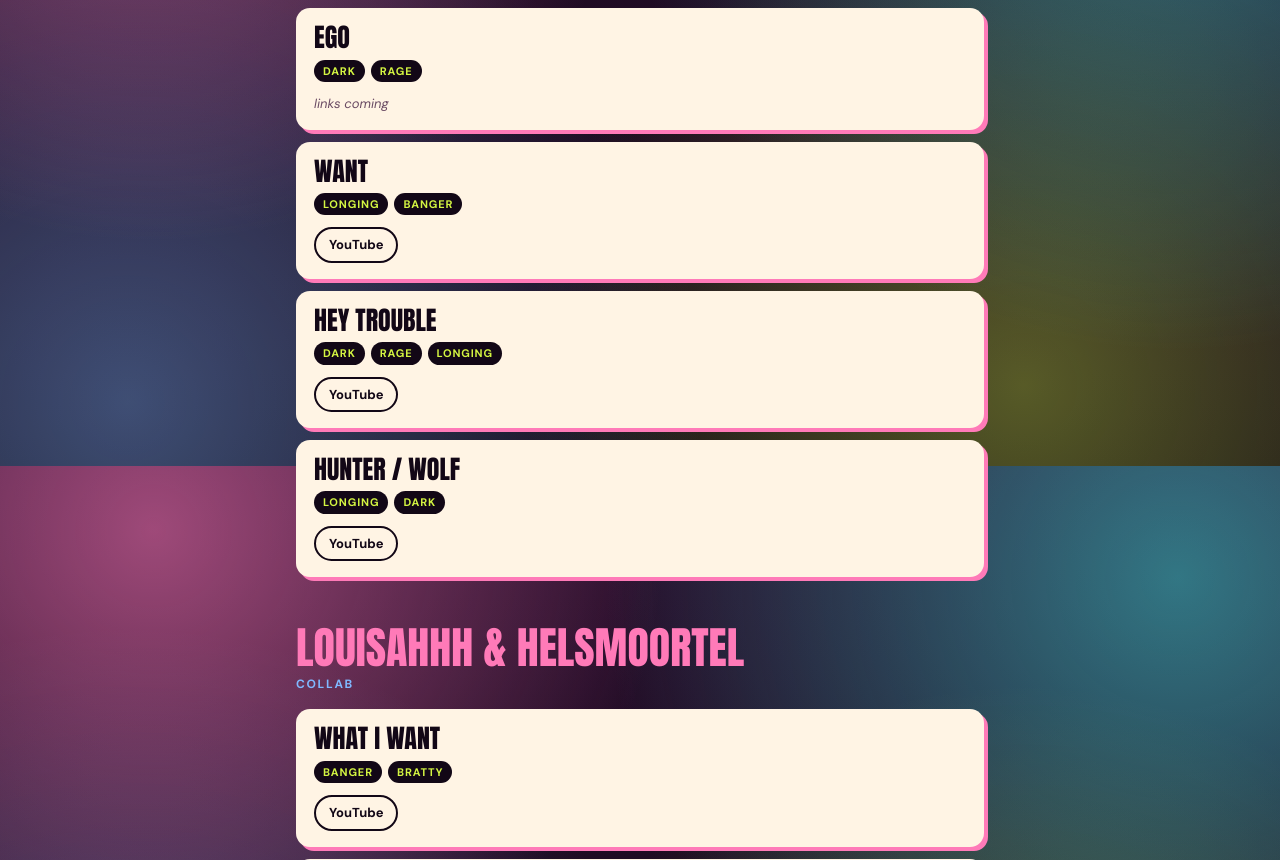
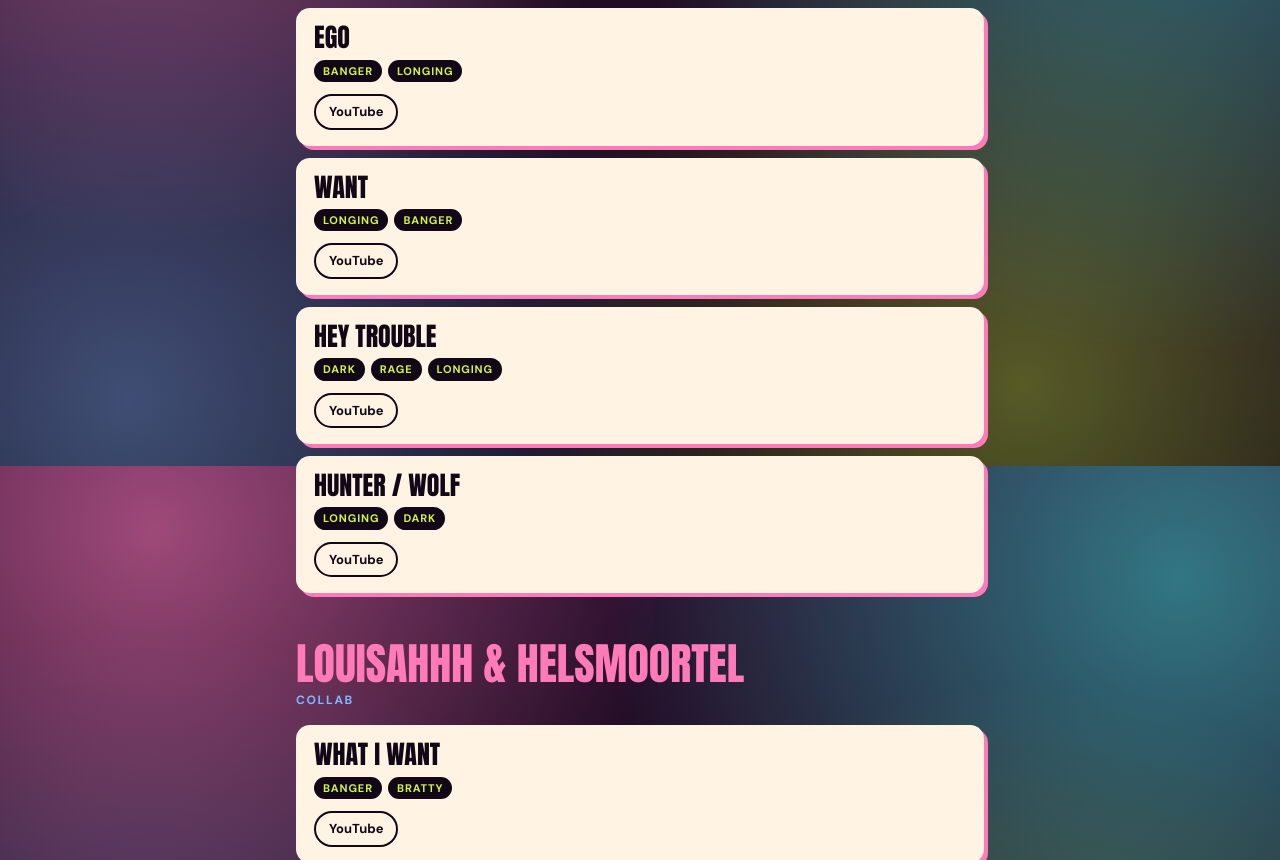
Before and after one commit to louisahhh/grittyfeministbangers, a plain HTML site: page index.html in a window 1280 px wide. Shown: the part 1134-1994 px from the top of the page. Drawn offline with Linux system fonts and the light colour scheme.

Commit message:
Add Ego link and tags
Co-Authored-By: Claude Haiku 5.5 <noreply@anthropic.com>

```diff
--- a/index.html
+++ b/index.html
@@ -215,7 +215,7 @@
       meta: "solo",
       tracks: [
         { title: "Change", tags: ["longing", "banger"], links: { youtube: "https://youtu.be/0A9OkdNn2VE" } },
-        { title: "Ego", tags: ["dark", "rage"], links: {} },
+        { title: "Ego", tags: ["banger", "longing"], links: { youtube: "https://youtu.be/LLN648MPELM" } },
         { title: "Want", tags: ["longing", "banger"], links: { youtube: "https://youtu.be/W-9TIM-izHM" } },
         { title: "Hey Trouble", tags: ["dark", "rage", "longing"], links: { youtube: "https://youtu.be/JkxsHUOuZqc" } },
         { title: "Hunter / Wolf", tags: ["longing", "dark"], links: { youtube: "https://youtu.be/3aVVWpWmdSE" } }
```
